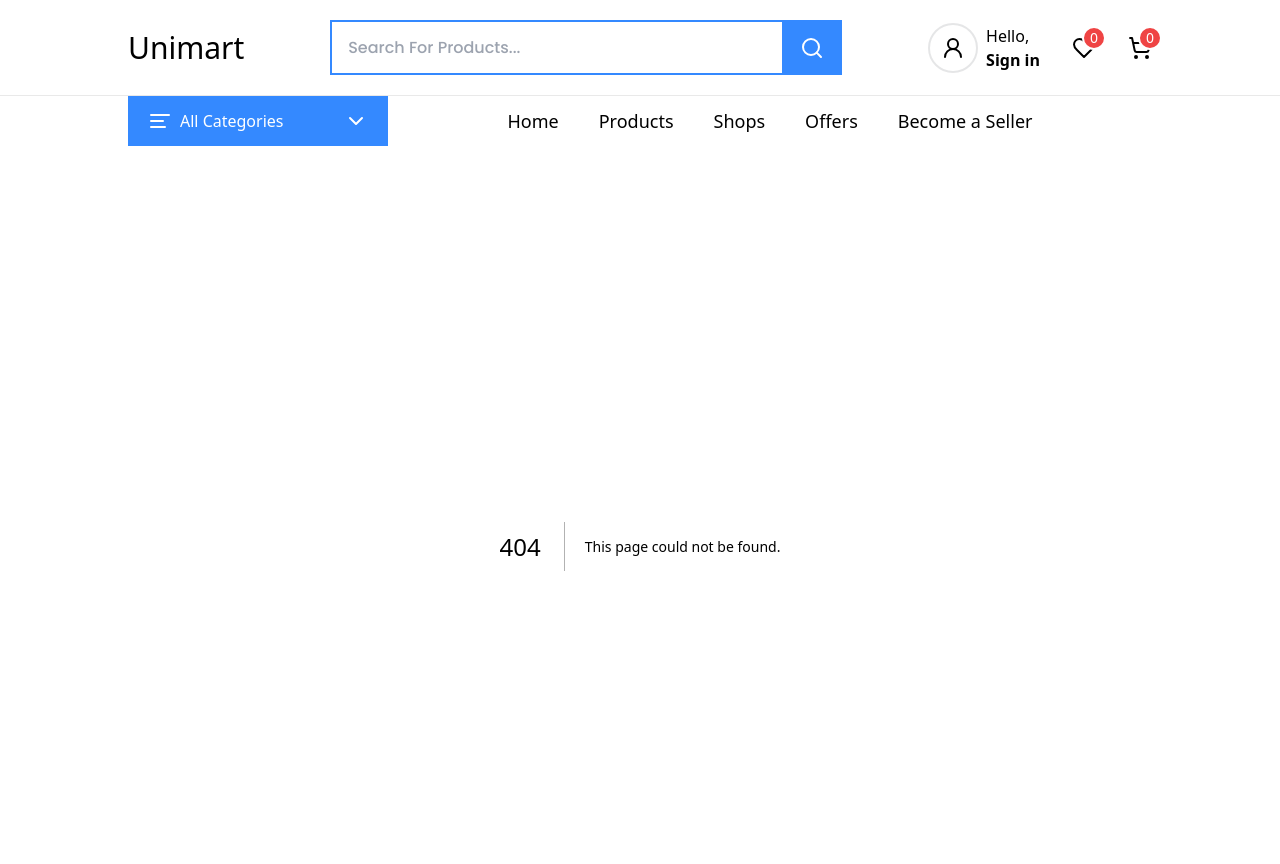
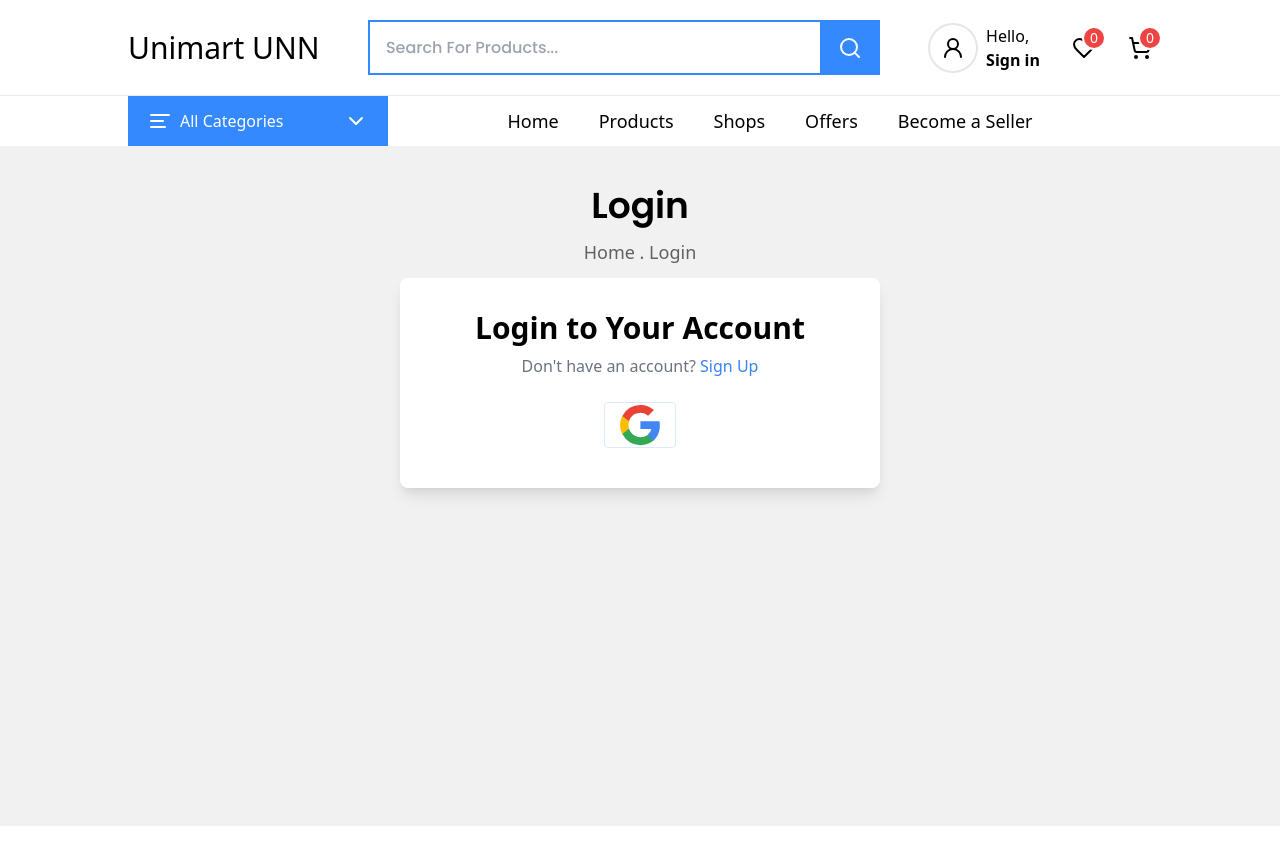
Before and after one commit to Dexter-z/unimart, a Next.js app in the folder apps/user-ui/: page /login in a window 1280 px wide. Before the commit this address had no page. Shown: the top 864 px of the page. After the commit the page ends 826 px from the top, so only its background shows below. Built offline with nearby package versions, Linux system fonts and the light colour scheme.

Commit message:
Login form started

```diff
--- /dev/null
+++ b/apps/user-ui/src/app/(routes)/login/page.tsx
@@ -0,0 +1,60 @@
+"use client"
+import GoogleButton from 'apps/user-ui/src/shared/components/google-button';
+import Link from 'next/link';
+import { useRouter } from 'next/navigation';
+import React, { useState } from 'react'
+import { useForm } from 'react-hook-form';
+
+type FormData = {
+    email: string;
+    password: string;
+}
+
+const Login = () => {
+    const [passwordVisible, setPasswordVisible] = useState(false);
+    const [serverError, setServerError] = useState<string | null>(null);
+    const [rememberMe, setRememberMe] = useState(false);
+
+    const router = useRouter();
+
+    const {
+        register,
+        handleSubmit,
+        formState: { errors },
+    } = useForm<FormData>()
+
+    const onSubmit = (data: FormData) => {
+
+    }
+
+    return (
+        <div className='w-full py-10 min-h-[85vh] bg-[#f1f1f1]'>
+            <h1 className='text-4xl font-Poppins font-semibold text-black text-center'>
+                Login
+            </h1>
+
+            <p className='text-center text-lg font-medium py-3 text-[#00000099]'>
+                Home . Login
+            </p>
+
+            <div className='w-full flex justify-center'>
+                <div className='md:w-[480px] p-8 bg-white shadow rounded-lg'>
+                    <h3 className='text-3xl font-semibold text-center mb-2'>
+                        Login to Your Account
+                    </h3>
+
+                    <p className='text-center text-gray-500 mb-4'>
+                        Don't have an account? {""}
+                        <Link href={"/sign-up"} className='text-blue-500'>
+                            Sign Up
+                        </Link>
+                    </p>
+
+                    <GoogleButton />
+                </div>
+            </div>
+        </div>
+    )
+}
+
+export default Login
--- a/apps/user-ui/src/app/page.tsx
+++ b/apps/user-ui/src/app/page.tsx
@@ -2,7 +2,7 @@ import React from 'react'
 
 const Page = () => {
   return (
-    <div>
+    <div className='h-[200vh]'>
       Page
     </div>
   )
--- /dev/null
+++ b/apps/user-ui/src/shared/components/google-button/index.tsx
@@ -0,0 +1,35 @@
+import * as React from "react";
+const GoogleButton = () => {
+    return (
+    <div className="w-full flex justify-center">
+        <div className=" h-[46px] cursor-pointer border border-blue-100 flex items-center gap-2 px-3 rounded-[4px] my-2 bg-[rgba(210, 227, 252, 0.3)]">
+            <svg
+                width="46px"
+                height="46px"
+                viewBox="0 0 16 16"
+                xmlns="http://www.w3.org/2000/svg"
+                fill="none"
+            >
+                <path
+                    fill="#4285F4"
+                    d="M14.9 8.161c0-.476-.039-.954-.121-1.422h-6.64v2.695h3.802a3.24 3.24 0 01-1.407 2.127v1.75h2.269c1.332-1.22 2.097-3.02 2.097-5.15z"
+                />
+                <path
+                    fill="#34A853"
+                    d="M8.14 15c1.898 0 3.499-.62 4.665-1.69l-2.268-1.749c-.631.427-1.446.669-2.395.669-1.836 0-3.393-1.232-3.952-2.888H1.85v1.803A7.044 7.044 0 008.14 15z"
+                />
+                <path
+                    fill="#FBBC04"
+                    d="M4.187 9.342a4.17 4.17 0 010-2.68V4.859H1.849a6.97 6.97 0 000 6.286l2.338-1.803z"
+                />
+                <path
+                    fill="#EA4335"
+                    d="M8.14 3.77a3.837 3.837 0 012.7 1.05l2.01-1.999a6.786 6.786 0 00-4.71-1.82 7.042 7.042 0 00-6.29 3.858L4.186 6.66c.556-1.658 2.116-2.89 3.952-2.89z"
+                />
+            </svg>
+        </div>
+    </div>
+)
+
+};
+export default GoogleButton;
--- a/apps/user-ui/src/shared/widgets/header/header.tsx
+++ b/apps/user-ui/src/shared/widgets/header/header.tsx
@@ -9,7 +9,7 @@ const Header = () => {
             <div className="w-[80%] py-5 m-auto flex items-center justify-between">
                 <div>
                     <Link href={"/"}>
-                        <span className='text-3xl font-[500]'>Unimart</span>
+                        <span className='text-3xl font-[500]'>Unimart UNN</span>
                     </Link>
                 </div>
                 <div className='w-[50%] relative'>
--- a/package.json
+++ b/package.json
@@ -11,6 +11,7 @@
   "dependencies": {
     "@prisma/client": "^6.8.2",
     "@tailwindcss/postcss": "^4.1.8",
+    "@tanstack/react-query": "^5.80.6",
     "axios": "^1.9.0",
     "bcryptjs": "^3.0.2",
     "cookie-parser": "^1.4.7",
@@ -29,6 +30,7 @@
     "prisma": "^6.8.2",
     "react": "19.0.0",
     "react-dom": "19.0.0",
+    "react-hook-form": "^7.57.0",
     "swagger-autogen": "^2.23.7",
     "swagger-ui-express": "^5.0.1"
   },
```
Also changed, not shown: 1 other file (tests, documents, lock files or other folders).
